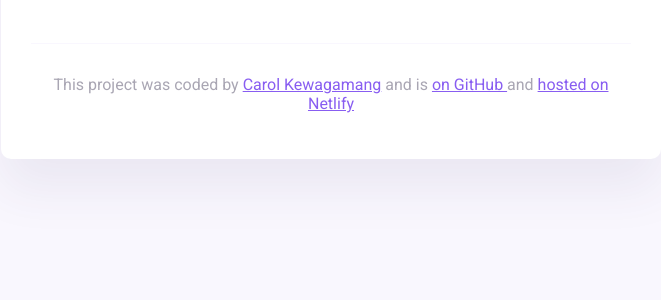
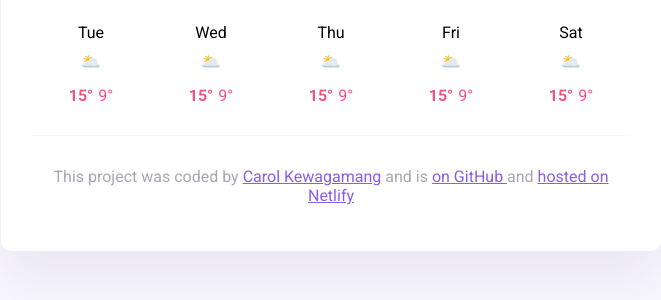
Before and after one commit to cbkewagamang/functional-weather-app-project, a website built with Parcel: page index.html in a window 1280 px wide. Shown: the part 320-620 px from the top of the page, without its empty margins (309-970 px from the left). Built offline with nearby package versions, Linux system fonts and the light colour scheme.

Commit message:
injected forecast HTML from javascript

```diff
--- a/index.html
+++ b/index.html
@@ -45,7 +45,18 @@
             ><span class="current-temperature-unit">°C</span>
           </div>
         </div>
+        <div class="weather-forecast-container" id="forecast">
+          <!-- <div class="weather-forecast">
+            <div class="weather-forecast-day">Tue</div>
+            <div class="weather-forecast-icon">🌥️</div>
+            <div class="weather-forecast-temp">
+              <div class="forecast-red"><strong>15°</strong></div>
+              <div class="forecast-faint-red">9°</div>
+            </div>
+          </div>-->
+        </div>
       </main>
+
       <footer>
         <p>
           This project was coded by
--- a/src/index.js
+++ b/src/index.js
@@ -28,6 +28,30 @@ function search(event) {
   let apiUrl = `https://api.shecodes.io/weather/v1/current?query=${city}&key=${apiKey}&units=metric`;
 
   axios.get(apiUrl).then(displayWeatherData);
+}
+
+function displayForecast() {
+  let days = ["Tue", "Wed", "Thu", "Fri", "Sat"];
+  let forecastHTML = "";
+
+  days.forEach(function (day) {
+    forecastHTML =
+      forecastHTML +
+      `
+  <div class="weather-forecast">
+    <div class="weather-forecast-day">${day}</div>
+    <div class="weather-forecast-icon">🌥️</div>
+    <div class="weather-forecast-temp">
+      <div class="forecast-red">
+        <strong>15°</strong>
+      </div>
+      <div class="forecast-faint-red">9°</div>
+    </div>
+  </div>
+`;
+  });
+  let forecast = document.querySelector("#forecast");
+  forecast.innerHTML = forecastHTML;
 }
 
 function formatDate(date) {
@@ -64,3 +88,5 @@ let currentDateELement = document.querySelector("#current-date");
 let currentDate = new Date();
 
 currentDateELement.innerHTML = formatDate(currentDate);
+
+displayForecast();
--- a/src/styles.css
+++ b/src/styles.css
@@ -96,3 +96,41 @@ footer {
 
   color: rgba(39, 33, 66, 0.4);
 }
+
+.weather-forecast-container {
+  display: flex;
+  justify-content: space-around;
+  align-items: center;
+}
+
+.weather-forecast {
+  display: flex;
+  align-items: center;
+  text-align: center;
+  flex-direction: column;
+}
+
+.weather-forecast-day {
+  padding: 10px 0 10px;
+  text-align: center;
+  max-width: 100px;
+}
+.weather-forecast-icon {
+  padding-bottom: 15px;
+  display: flex;
+  justify-content: center;
+}
+.weather-forecast-temp {
+  display: flex;
+  justify-content: space-between;
+  text-align: center;
+}
+.forecast-red {
+  color: #f65282;
+  margin-right: 5px;
+  font-weight: bold;
+}
+.forecast-faint-red {
+  color: #f65282;
+  font-weight: 150px;
+}
```
